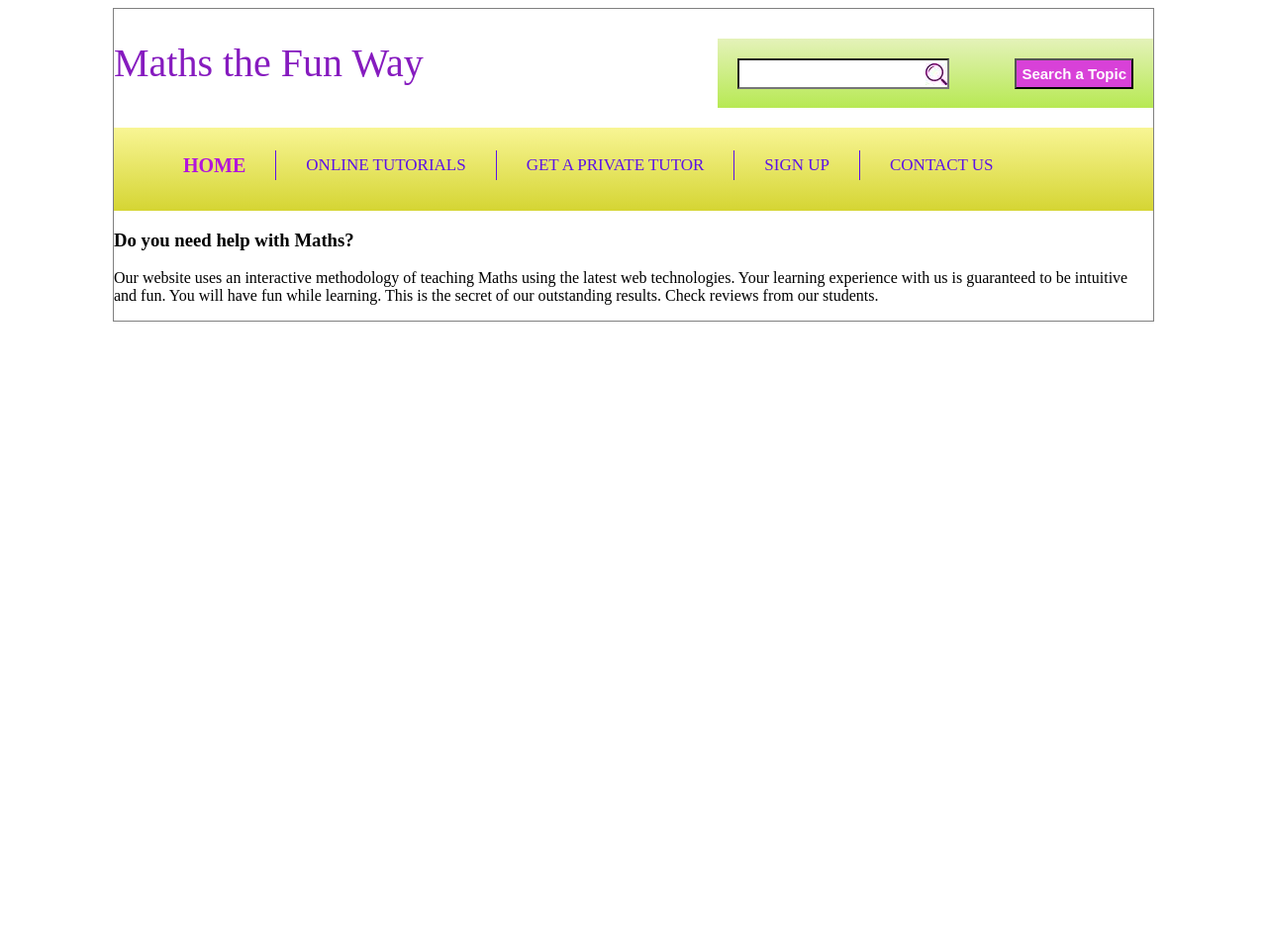
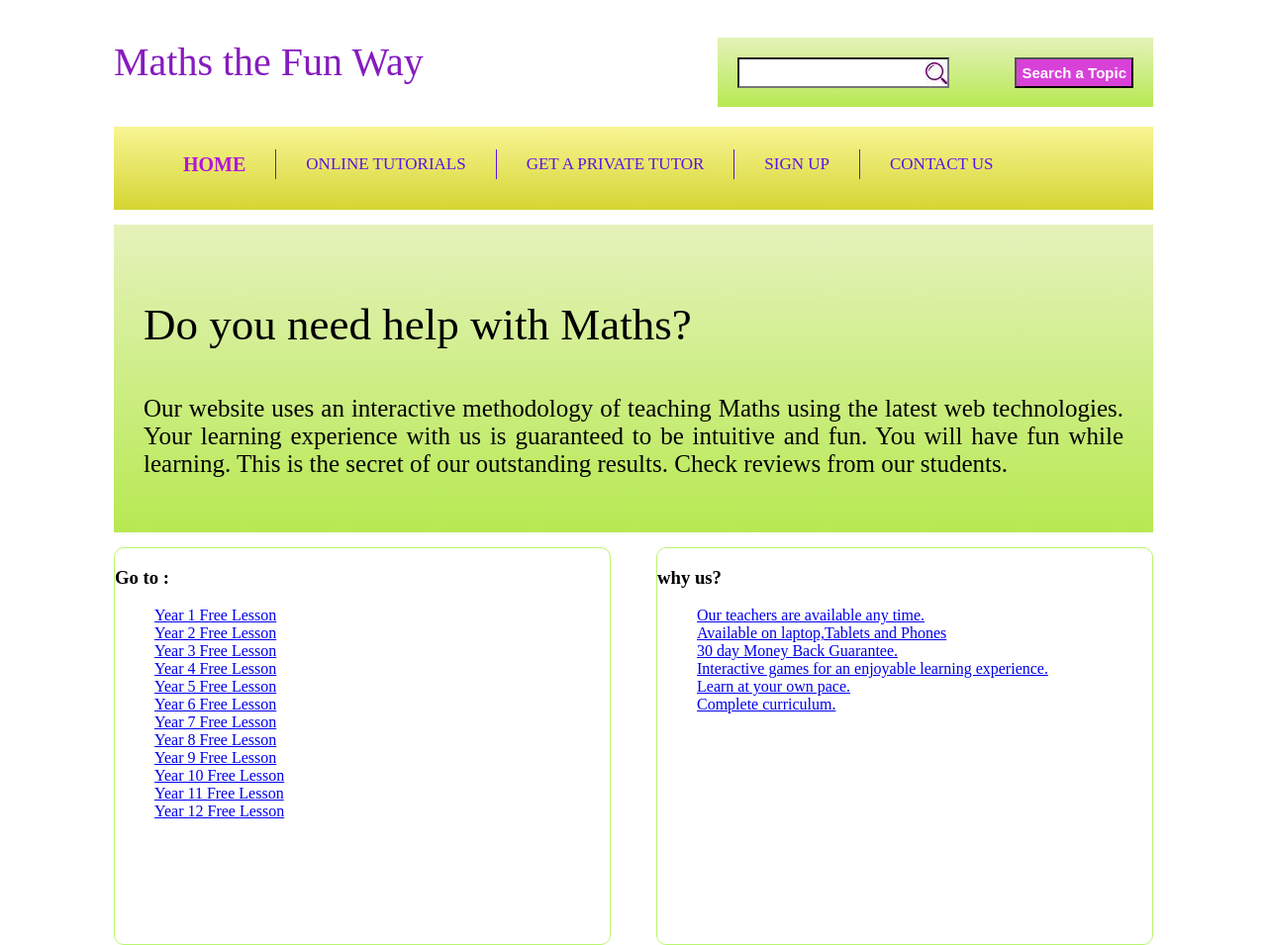
Before and after one commit to TarunAsrani/maths-website, a plain HTML site: page index.html in a window 1280 px wide. Shown: the whole page at 99% size. Before the commit the page ends 800 px from the top, so only its background shows below. Drawn offline with Linux system fonts and the light colour scheme.

Commit message:
sidebars

```diff
--- a/index.html
+++ b/index.html
@@ -35,6 +35,34 @@
                 <h3>Do you need help with Maths?</h3>
                 <p>Our website uses an interactive methodology of teaching Maths using the latest web technologies. Your learning experience with us is guaranteed to be intuitive and fun. You will have fun while learning. This is the secret of our outstanding results. Check reviews from our students.</p>
             </div>
+            <div id="leftsidebar" class="sidebar">
+                <h3>Go to :</h3>
+                <ul>
+                        <li><a href="a">Year 1 Free Lesson</a></li>
+                        <li><a href="a">Year 2 Free Lesson</a></li>
+                        <li><a href="a">Year 3 Free Lesson</a></li>
+                        <li><a href="a">Year 4 Free Lesson</a></li>
+                        <li><a href="a">Year 5 Free Lesson</a></li>
+                        <li><a href="a">Year 6 Free Lesson</a></li>
+                        <li><a href="a">Year 7 Free Lesson</a></li>
+                        <li><a href="a">Year 8 Free Lesson</a></li>
+                        <li><a href="a">Year 9 Free Lesson</a></li>
+                        <li><a href="a">Year 10 Free Lesson</a></li>
+                        <li><a href="a">Year 11 Free Lesson</a></li>
+                        <li><a href="a">Year 12 Free Lesson</a></li>
+                </ul>
+            </div>
+            <div id="rightsidebar" class="sidebar">
+                <h3>why us?</h3>
+                <ul>
+                        <li><a href="a">Our teachers are available any time.</a></li>
+                        <li><a href="a">Available on laptop,Tablets and Phones</a></li>
+                        <li><a href="a">30 day Money Back Guarantee.</a></li>
+                        <li><a href="a">Interactive games for an enjoyable learning experience.</a></li>
+                        <li><a href="a">Learn at your own pace.</a></li>
+                        <li><a href="a">Complete curriculum.</a></li>
+                </ul>
+            </div>
         </div>
     </body>
 </html>
--- a/styling.css
+++ b/styling.css
@@ -1,6 +1,6 @@
 #container{
     width: 1050px;
-    border: 1px solid grey;
+ /* border: 1px solid grey; */
     margin: 0 auto;
 }
 
@@ -86,3 +86,35 @@ list-style: none;
     font-weight: bold;
     color: #B314DB;
 }
+
+#introduction{
+    background: linear-gradient(#E5F2BB,#B7E952);
+    padding: 30px;
+    margin:15px 0px;
+}
+
+#introduction h3{
+    font-size: 45px;
+    font-weight: normal;
+}
+
+#introduction p{
+    font-size: 25px;
+    text-align: justify;
+}
+
+.sidebar{
+    width: 500px;
+    height: 400px;
+    border: 1px solid #BAF46F;
+    border-radius: 10px;
+}
+
+#leftsidebar{
+    float: left;
+
+}
+
+#rightsidebar{
+    float: right;
+}
```
